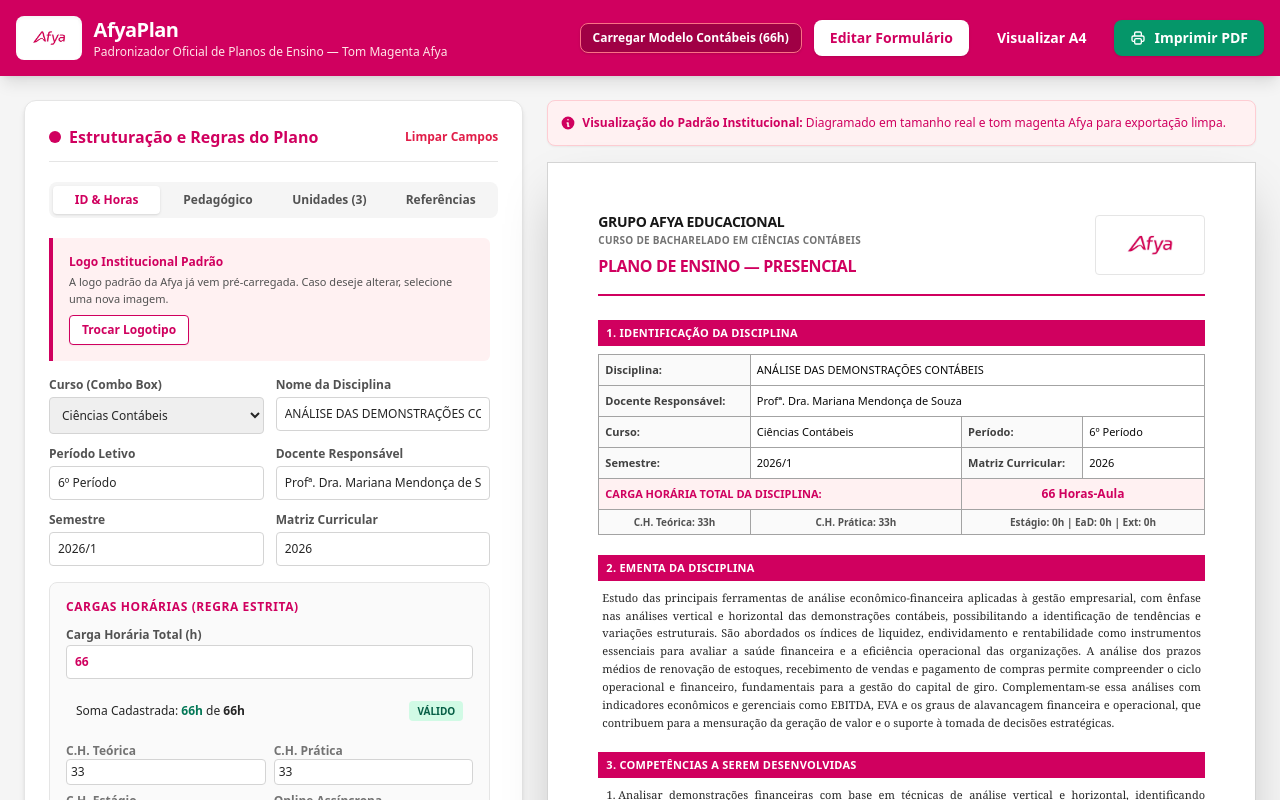
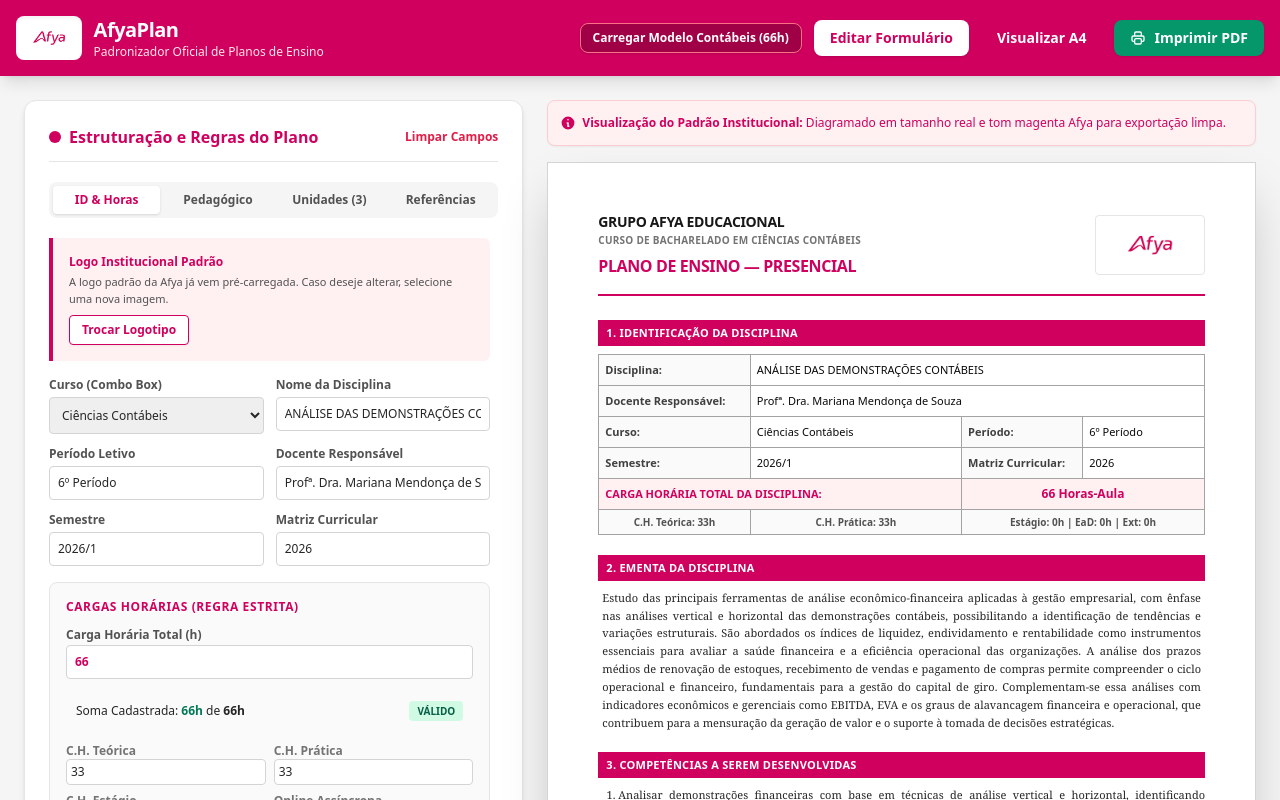
Before and after one commit to vilardani/geradordeplanodeensino, a React (Vite) app: page / in a window 1280 px wide. Shown: the top 800 px of the page. Built offline with nearby package versions, Linux system fonts and the light colour scheme.

Commit message:
Remove 'Tom Magenta Afya' from header subtitle

```diff
--- a/src/App.tsx
+++ b/src/App.tsx
@@ -409,7 +409,7 @@
           </div>
           <div>
             <h1 className="text-xl font-bold tracking-tight">AfyaPlan</h1>
-            <p className="text-xs text-rose-100">Padronizador Oficial de Planos de Ensino — Tom Magenta Afya</p>
+            <p className="text-xs text-rose-100">Padronizador Oficial de Planos de Ensino</p>
           </div>
         </div>
 
```
